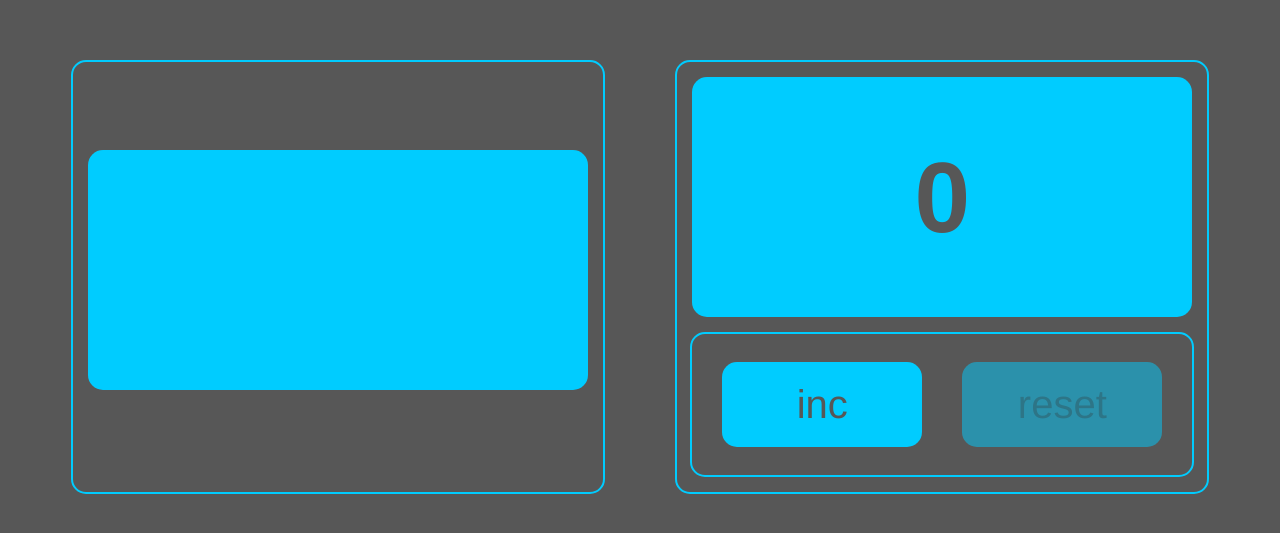
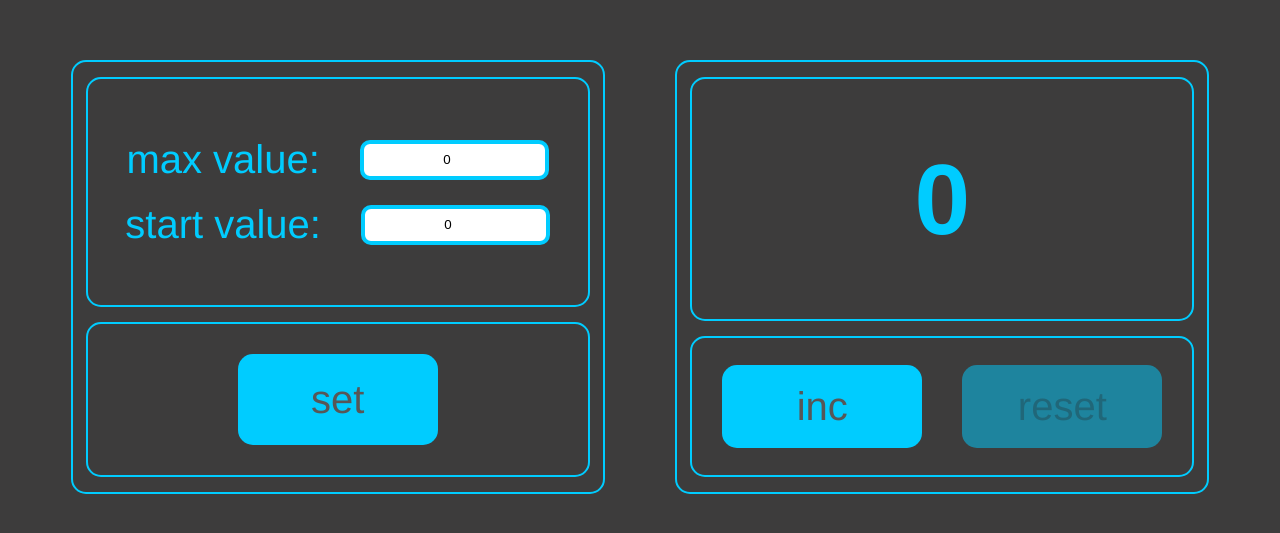
Before and after one commit to unpowd4r/advanced-counter, a React (Create React App) app: page / in a window 1280 px wide. Shown: the part 123-656 px from the top of the page. Built offline with nearby package versions, Linux system fonts and the light colour scheme.

Commit message:
add setCounter

```diff
--- a/src/App.css
+++ b/src/App.css
@@ -6,8 +6,8 @@
 
 	height: 100vh;
 
-	color: rgb(87, 87, 87);
-	background-color: rgb(87, 87, 87);
+	color: rgb(0, 204, 255);
+	background-color: rgb(61, 60, 60);
 }
 
 .counter__window {
@@ -36,11 +36,54 @@
 
 	margin-bottom: 15px;
 
-	background-color: rgb(0, 204, 255);
+	border: 2px solid rgb(0, 204, 255);
 	border-radius: 15px;
 
 	width: 100%;
 	height: 60%;
+}
+
+.counter__start__values {
+	display: flex;
+	flex-direction: column;
+
+	gap: 20px;
+}
+
+.values_values {
+	display: flex;
+	justify-content: center;
+	align-items: center;
+	gap: 40px;
+}
+
+.input__max__value {
+	text-align: center;
+	direction: none;
+
+	border: 4px solid rgb(0, 204, 255);
+	border-radius: 10px;
+	height: 30px;
+}
+
+input:focus {
+	outline: 3px solid rgb(152, 231, 251);
+}
+
+.input__start__value {
+	text-align: center;
+	direction: none;
+
+	height: 30px;
+
+	border: 4px solid rgb(0, 204, 255);
+	border-radius: 10px;
+}
+
+.counter__text {
+	font-family: 'Franklin Gothic Medium', 'Arial Narrow', Arial, sans-serif;
+	font-weight: 700px;
+	font-size: 40px;
 }
 
 .buttons__items {
@@ -59,6 +102,8 @@
 }
 
 .button {
+	outline: none;
+
 	height: 60%;
 	width: 40%;
 
@@ -75,7 +120,7 @@
 	cursor: pointer;
 
 	&:active {
-		background-color: rgb(87, 87, 87);
+		background-color: rgb(61, 60, 60);
 		color: rgb(0, 204, 255);
 		border: 2px solid rgb(0, 204, 255);
 	}
--- a/src/App.tsx
+++ b/src/App.tsx
@@ -1,12 +1,33 @@
+import { useState } from 'react'
 import './App.css'
 import { CounterMain } from './components/CounterMain'
 import { SetCounterMain } from './components/SetCounterMain'
 
 function App() {
+	const [maxValue, setMaxValues] = useState<number>(5)
+	const [startValue, setStartValues] = useState<number>(0)
+
+	const changeMaxValues = (newMaxValue: number) => {
+		setMaxValues(newMaxValue)
+	}
+
+	const changeStartValues = (newStartValue: number) => {
+		setStartValues(newStartValue)
+	}
+
+	const changeSetHandler = (valueMax: number, valueStart: number) => {
+		changeMaxValues(valueMax)
+		changeStartValues(valueStart)
+	}
+
 	return (
 		<div className='App'>
-			<CounterMain />
-			<SetCounterMain />
+			<CounterMain maxValue={maxValue} startValue={startValue} />
+			<SetCounterMain
+				changeSetHandler={changeSetHandler}
+				maxValue={maxValue}
+				startValue={startValue}
+			/>
 		</div>
 	)
 }
--- a/src/components/Button.tsx
+++ b/src/components/Button.tsx
@@ -1,6 +1,6 @@
 type TitleButtonType = {
 	title: string
-	onClick: () => void
+	onClick?: () => void
 	activeButton?: boolean
 }
 export const Button = ({ title, onClick, activeButton }: TitleButtonType) => {
--- a/src/components/CounterMain.tsx
+++ b/src/components/CounterMain.tsx
@@ -2,23 +2,25 @@ import { useState } from 'react'
 import { v1 } from 'uuid'
 import { Button } from './Button'
 
-const MAX_VALUE = 5
-const MIN_VALUE = 0
+type InputValuesType = {
+	maxValue: number
+	startValue: number
+}
 
-export const CounterMain = () => {
-	let [count, setCount] = useState(0)
+export const CounterMain = ({ maxValue, startValue }: InputValuesType) => {
+	let [count, setCount] = useState(startValue)
 
 	const incrementCounter = () => {
-		if (count < MAX_VALUE) {
+		if (count < maxValue && maxValue !== 0) {
 			setCount(count + 1)
 		}
 	}
 	const resetCounter = () => {
-		setCount(0)
+		setCount(startValue)
 	}
 
-	const disabledInc = count === MAX_VALUE
-	const disabledReset = count === MIN_VALUE
+	const disabledInc = count === maxValue
+	const disabledReset = count === startValue
 
 	const buttonData = [
 		{
@@ -38,7 +40,7 @@ export const CounterMain = () => {
 	return (
 		<div className='counter__window'>
 			<div className='counter__background'>
-				<h1 className={count === MAX_VALUE ? 'redCounter' : ''}>{count}</h1>
+				<h1 className={count === maxValue ? 'redCounter' : ''}>{count}</h1>
 			</div>
 			<div className='buttons__items'>
 				{buttonData.map(t => (
--- /dev/null
+++ b/src/components/InputValue.tsx
@@ -0,0 +1,47 @@
+import { ChangeEvent, useState } from 'react'
+
+type OnChangeValuesType = {
+	onChangeUpdateMaxValues: (maxValue: number) => void
+	onChangeUpdateStartValues: (startValue: number) => void
+}
+
+export const InputsValue = ({
+	onChangeUpdateMaxValues,
+	onChangeUpdateStartValues,
+}: OnChangeValuesType) => {
+	const [maxValues, setMaxValues] = useState<number>(0)
+	const [startValues, setStartValues] = useState<number>(0)
+
+	const onChangeInputMaxHandler = (e: ChangeEvent<HTMLInputElement>) => {
+		setMaxValues(parseInt(e.currentTarget.value))
+		onChangeUpdateMaxValues(parseInt(e.currentTarget.value))
+	}
+
+	const onChangeInputStartHandler = (e: ChangeEvent<HTMLInputElement>) => {
+		setStartValues(parseInt(e.currentTarget.value))
+		onChangeUpdateStartValues(parseInt(e.currentTarget.value))
+	}
+
+	return (
+		<div className='counter__start__values'>
+			<div className='values_values'>
+				<div className='counter__text'>max value:</div>
+				<input
+					className='input__max__value'
+					type='number'
+					value={maxValues}
+					onChange={onChangeInputMaxHandler}
+				/>
+			</div>
+			<div className='values_values'>
+				<div className='counter__text'>start value:</div>
+				<input
+					className='input__start__value'
+					type='number'
+					value={startValues}
+					onChange={onChangeInputStartHandler}
+				/>
+			</div>
+		</div>
+	)
+}
--- a/src/components/SetCounterMain.tsx
+++ b/src/components/SetCounterMain.tsx
@@ -1,8 +1,41 @@
-export const SetCounterMain = () => {
+import { useState } from 'react'
+import { Button } from './Button'
+import { InputsValue } from './InputValue'
+
+type SetValuesType = {
+	changeSetHandler: (valueMax: number, valueStart: number) => void
+	maxValue: number
+	startValue: number
+}
+
+export const SetCounterMain = ({ changeSetHandler }: SetValuesType) => {
+	const [valueMax, setValueMax] = useState(0)
+	const [valueStart, setValueStart] = useState(0)
+
+	const onChangeUpdateMaxValues = (maxValue: number) => {
+		setValueMax(maxValue)
+	}
+
+	const onChangeUpdateStartValues = (startValue: number) => {
+		setValueStart(startValue)
+	}
+
+	const setUpdateValuesHandler = () => {
+		changeSetHandler(valueMax, valueStart)
+	}
+
 	return (
 		<div>
 			<div className='counter__window'>
-				<div className='counter__background'></div>
+				<div className='counter__background'>
+					<InputsValue
+						onChangeUpdateMaxValues={onChangeUpdateMaxValues}
+						onChangeUpdateStartValues={onChangeUpdateStartValues}
+					/>
+				</div>
+				<div className='buttons__items'>
+					<Button title={'set'} onClick={setUpdateValuesHandler} />
+				</div>
 			</div>
 		</div>
 	)
```
